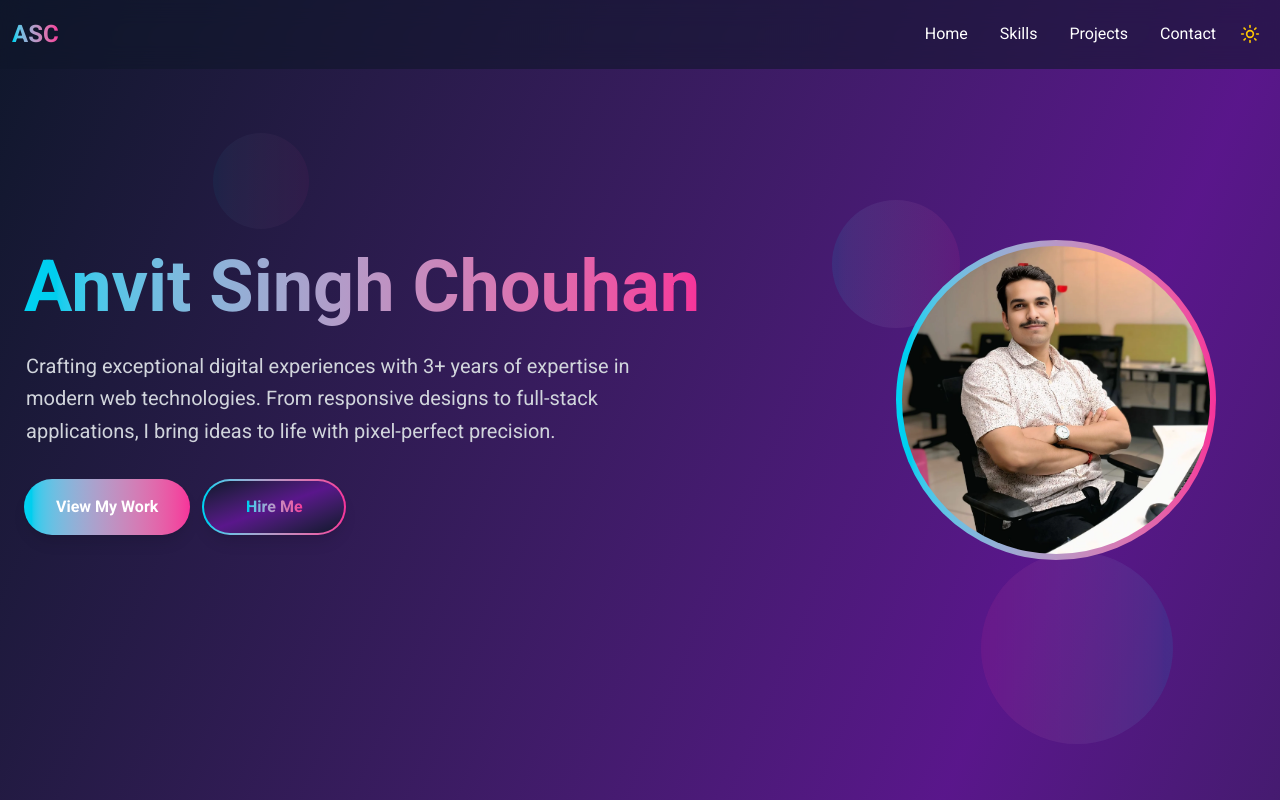
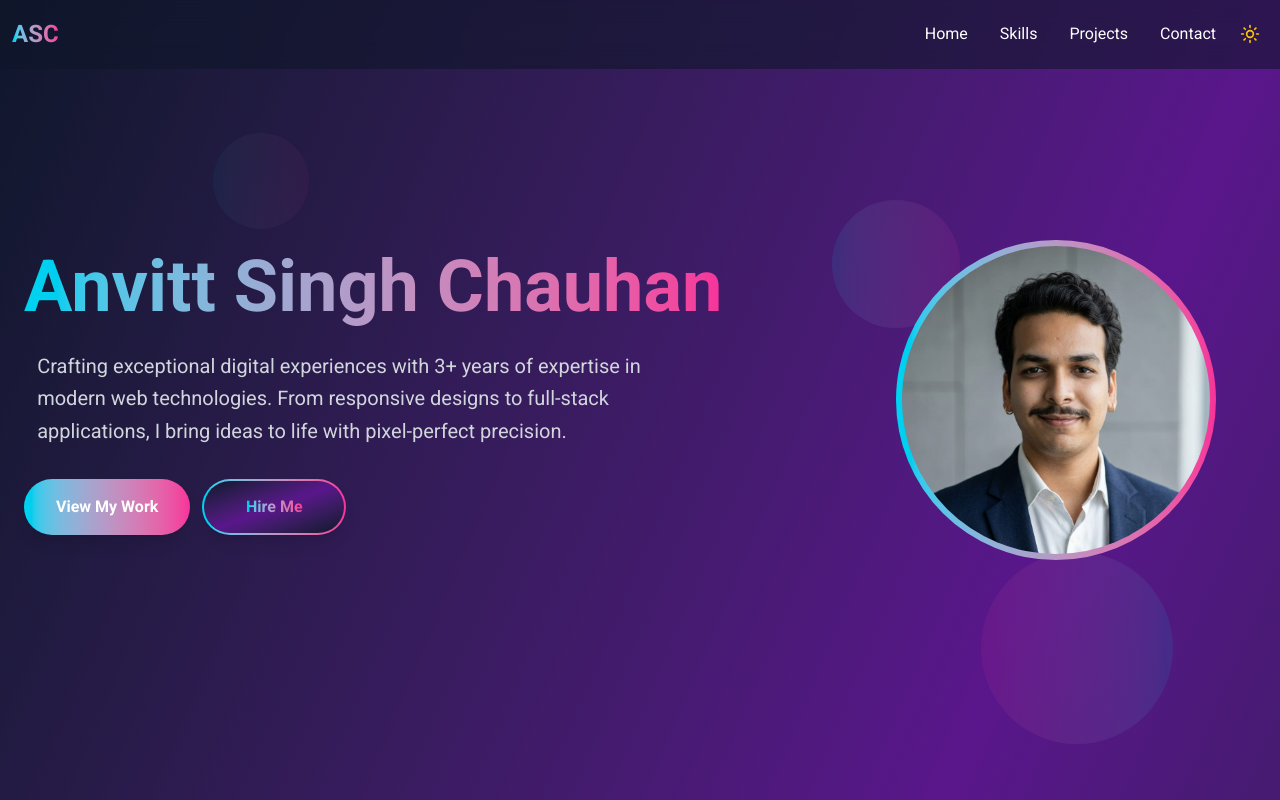
Before and after one commit to Anvit04/my-portfolio, a Next.js app: page / in a window 1280 px wide. Shown: the top 800 px of the page. Built offline with nearby package versions, Linux system fonts and the light colour scheme.

Commit message:
pic change

```diff
--- a/src/app/page.js
+++ b/src/app/page.js
@@ -217,7 +217,7 @@ export default function Home() {
               <div className='flex justify-center flex-col lg:flex-row lg:justify-between gap-y-10'>
                 <div className='text-left'>
                   <h1 className={`text-[32px] sm:text-5xl lg:text-6xl xl:text-7xl leading-[1.3] font-extrabold inline-block mb-2 md:mb-4 bg-gradient-to-r ${theme === 'dark' ? 'from-cyan-400 to-pink-500' : 'from-[#FF4D00] to-[#FFB326]'} bg-clip-text text-transparent`}>
-                    Anvit Singh Chouhan
+                    Anvitt Singh Chauhan
                   </h1>
 
                   <p className={`text-lg md:text-xl md:mb-8 lg:max-w-2xl lg:mx-auto ${secondaryTextColor} leading-relaxed`}>
@@ -242,8 +242,8 @@ export default function Home() {
 
                 <div className='w-full max-w-100 mx-auto md:mx-0'>
                   <Image
-                    className={`w-full max-w-60 xl:max-w-80 p-1.5 mx-auto rounded-full bg-gradient-to-r ${theme === 'dark' ? 'from-cyan-400 to-pink-500' : 'from-[#FF4D00] to-[#FFB326]'}`}
-                    src="/assets/img/anvit-office-nw.webp"
+                    className={`w-full max-w-60 xl:max-w-80 p-1.5 aspect-square object-cover object-top mx-auto rounded-full bg-gradient-to-r ${theme === 'dark' ? 'from-cyan-400 to-pink-500' : 'from-[#FF4D00] to-[#FFB326]'}`}
+                    src="/assets/img/anvit_profestional.jpeg"
                     alt="A sample image"
                     width={600}
                     height={400}
```
Also changed, not shown: public/assets/img/anvit_profestional.jpeg (added).
